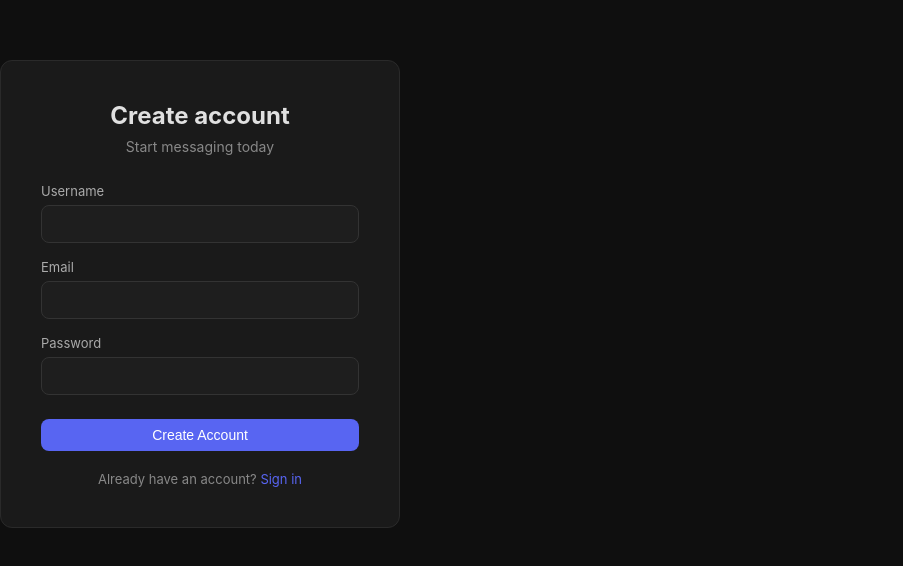
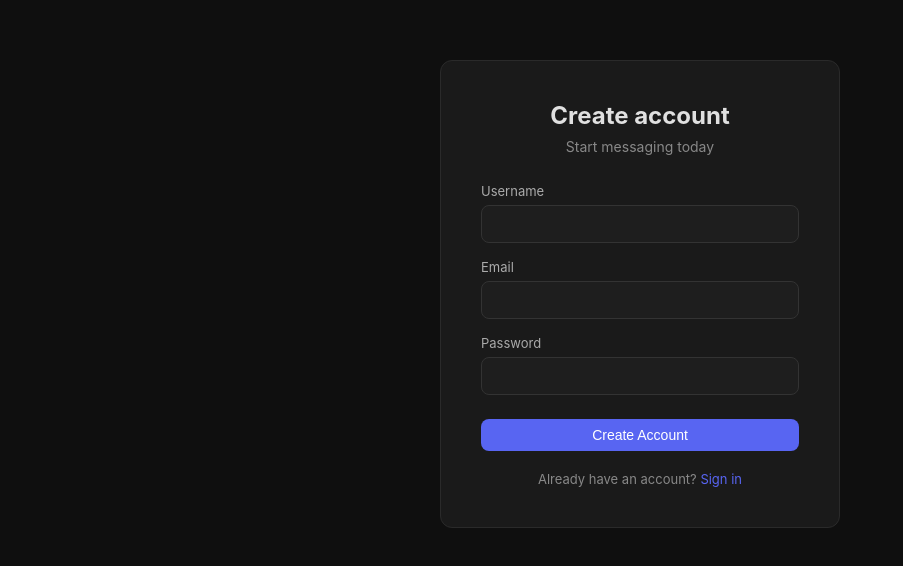
Before and after one commit to Ekamjot786/nexus-frontend, a React (Vite) app: page /register in a window 1280 px wide. Shown: the part 106-672 px from the top of the page, without its empty margins (0-903 px from the left). Built offline with nearby package versions, Linux system fonts and the light colour scheme; no server answers.

Commit message:
Fix login centering and chat message alignment

```diff
--- a/src/index.css
+++ b/src/index.css
@@ -50,6 +50,7 @@ input:focus, textarea:focus { border-color: #5865f2; }
   align-items: center;
   justify-content: center;
   height: 100vh;
+  width: 100%;
   background: #0f0f0f;
 }
 .auth-box {
@@ -165,7 +166,9 @@ input:focus, textarea:focus { border-color: #5865f2; }
 .message-time { font-size: 11px; color: #555; margin-top: 4px; }
 .message-row { display: flex; gap: 10px; margin-bottom: 2px; }
 .message-row.own { justify-content: flex-end; }
+.message-row.own > div { display: flex; flex-direction: column; align-items: flex-end; }
 .message-row.own .message-bubble { background: #1e2a4a; }
+.message-row.own .message-time { text-align: right; }
 
 /* Input area */
 .chat-input-area { padding: 16px 20px; border-top: 1px solid #222; }
```
